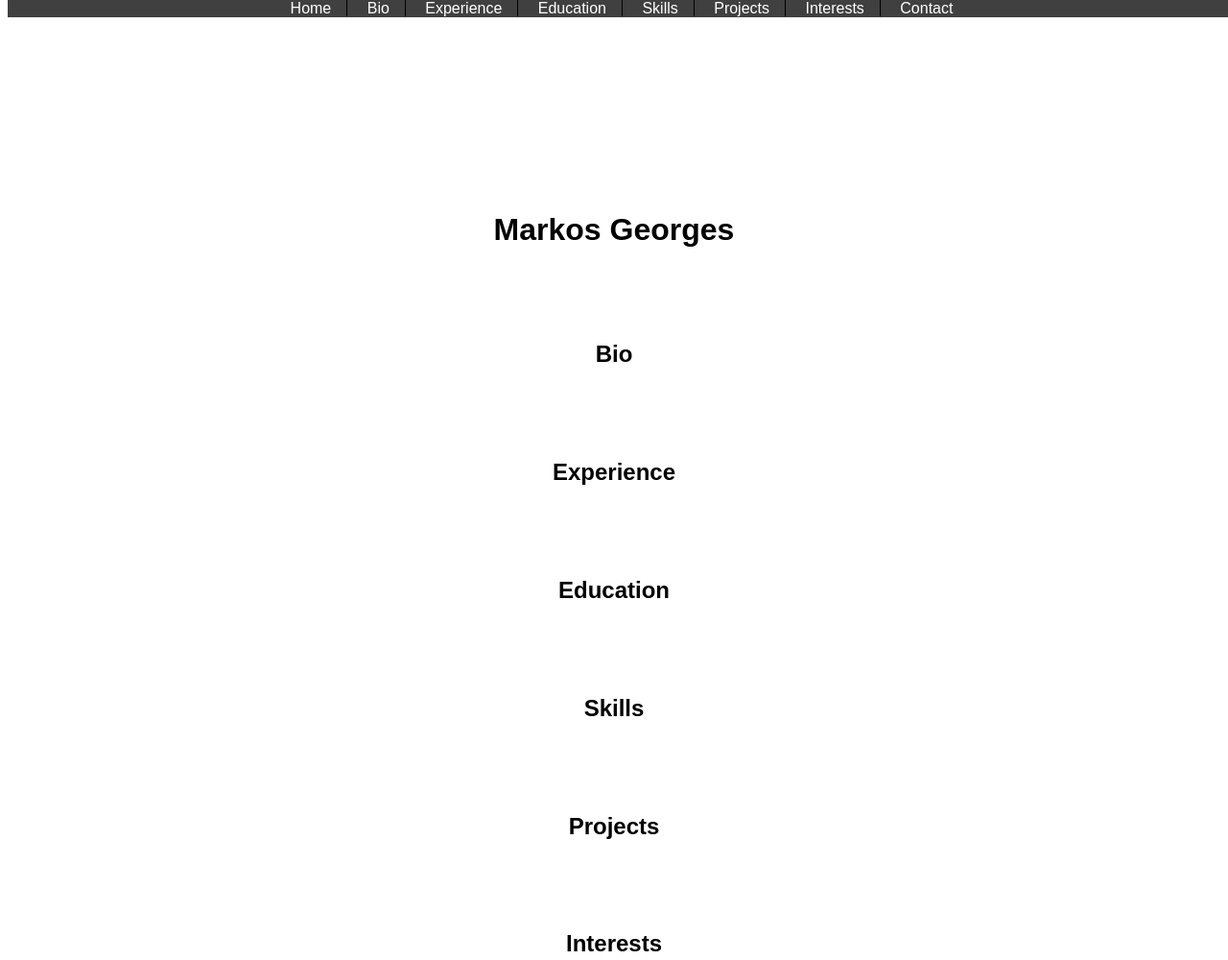
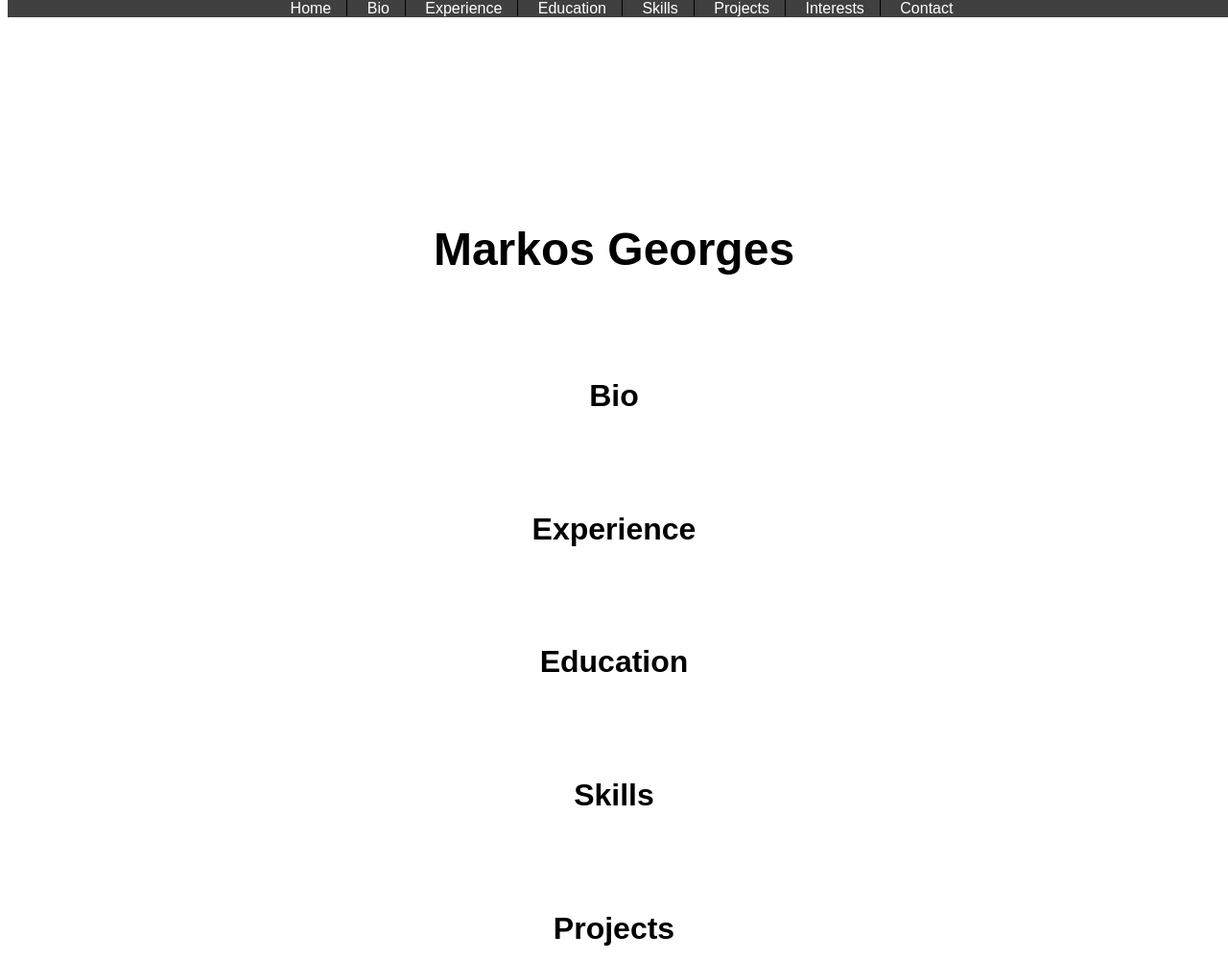
Before and after one commit to mgeorges/mgeorges.github.io, a plain HTML site: page index.html in a window 1280 px wide. Shown: the top 1000 px of the page at 96% size. Drawn offline with Linux system fonts and the light colour scheme; a web font is replaced by a local one.

Commit message:
Update main.css

```diff
--- a/main.css
+++ b/main.css
@@ -26,6 +26,7 @@
   color: White;
   display: inline;
   padding: 14px 16px;
+  font-size: 100%;
   text-decoration: none;
 }
 
@@ -40,9 +41,11 @@
 h1 {
   text-align: center;
   padding-top: 200px;
+  font-size: 300%;
 }
 
 h2 {
   text-align: center;
   padding-top: 75px;
+  font-size: 200%;
 }
```
